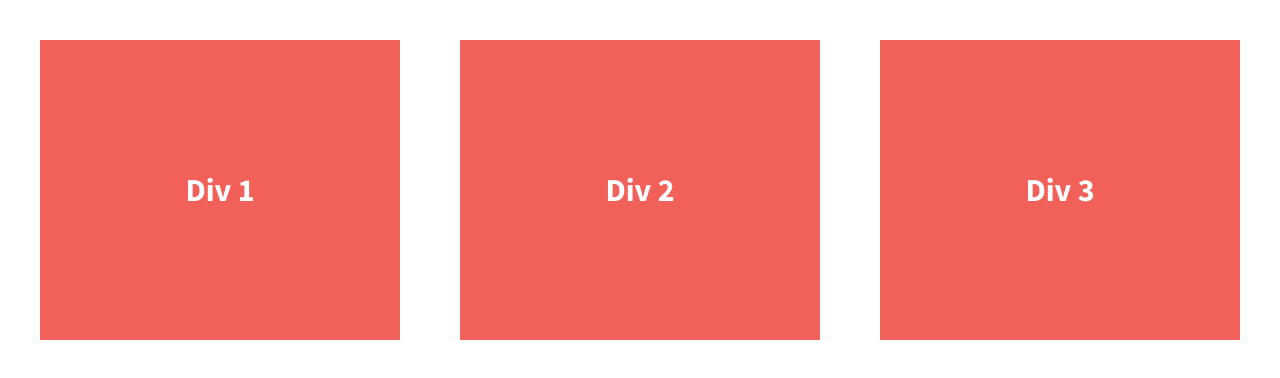
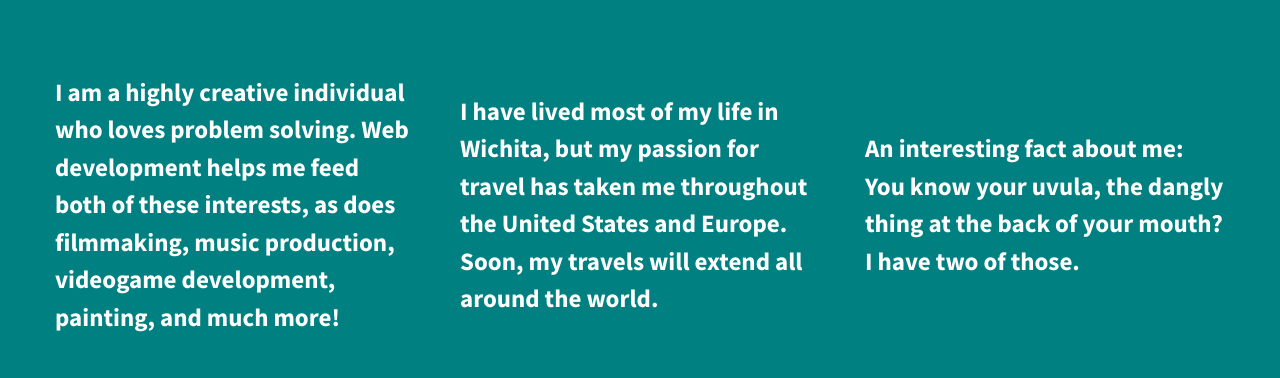
Before and after one commit to PatricTomlinson/flexbox-divs, a plain HTML site: page index.html in a window 1280 px wide. Drawn offline with nearby package versions, Linux system fonts and the light colour scheme.

Commit message:
Modified background and div colors

```diff
--- a/css/main.css
+++ b/css/main.css
@@ -97,7 +97,7 @@ textarea {
 
 
 html {
-  background-color: #fff;
+  background-color: #008080;
   height: 100%;
 }
 
@@ -119,13 +119,16 @@ body {
   /*give the divs a width of 30%, add display:flex, set justify-content and align-items to center*/
   color: #fff;
   line-height: 1.5em;
-  font-size: 1.6em;
-  background-color: #f16059;
+  font-size: 1.25em;
+  background-color: #008080;
   height: 300px;
   display: flex;
   width: 30%;
   justify-content: center;
   align-items: center;
+  padding: 15px;
+  border: 100px;
+  border-width: medium;
 
 }
 
--- a/index.html
+++ b/index.html
@@ -23,13 +23,15 @@
 
         <section class="wrapper">
             <div class="div-1">
-                Div 1
+                I am a highly creative individual who loves problem solving. Web development helps me feed both of these interests, as does
+                filmmaking, music production, videogame development, painting, and much more!
             </div>
             <div class="div-2">
-                Div 2
+                I have lived most of my life in Wichita, but my passion for travel has taken me throughout the United States and Europe. Soon,
+                my travels will extend all around the world.
             </div>
             <div class="div-3">
-                Div 3
+                An interesting fact about me: You know your uvula, the dangly thing at the back of your mouth? I have two of those.
             </div>
         </section>
 
```
